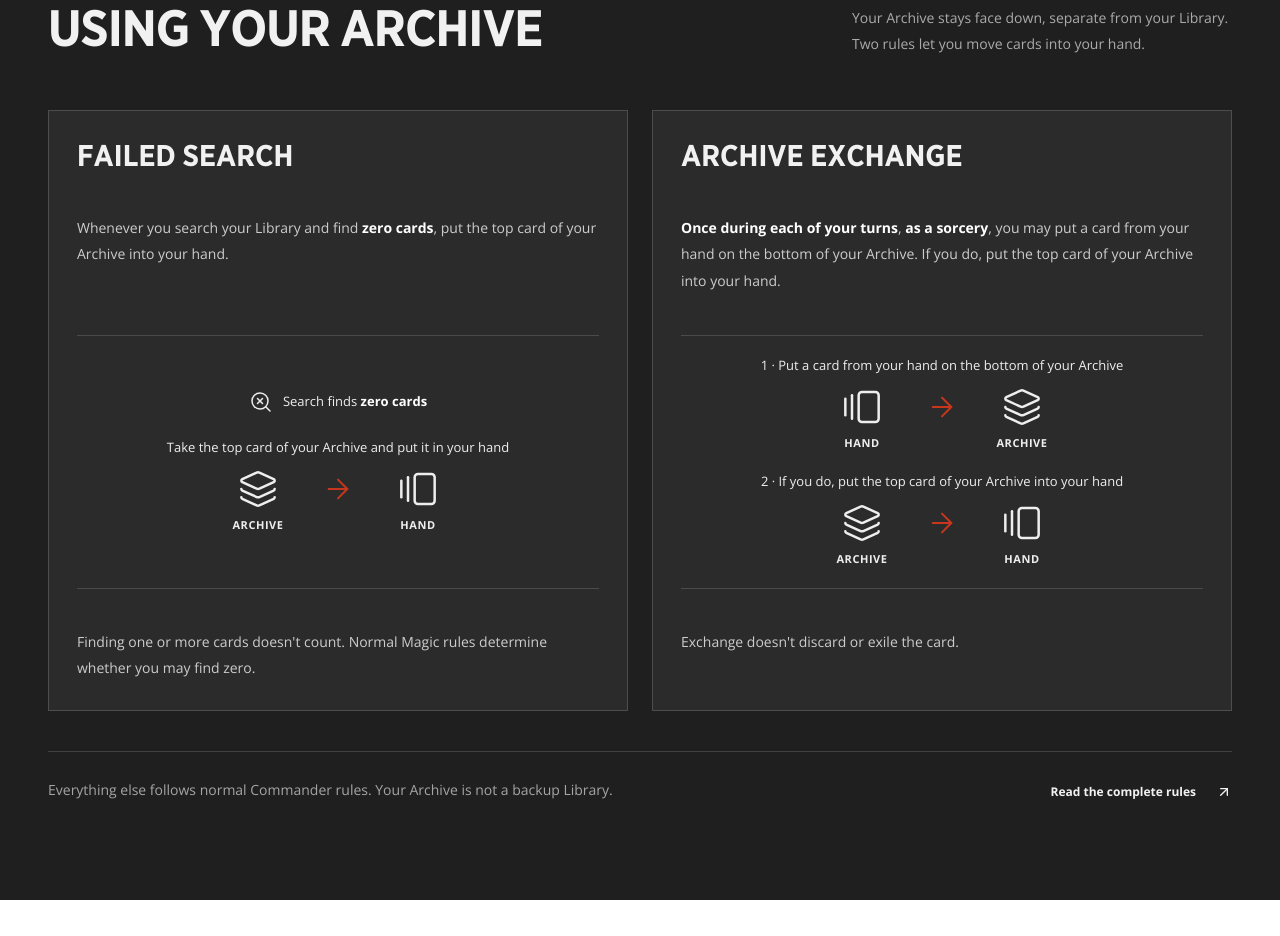
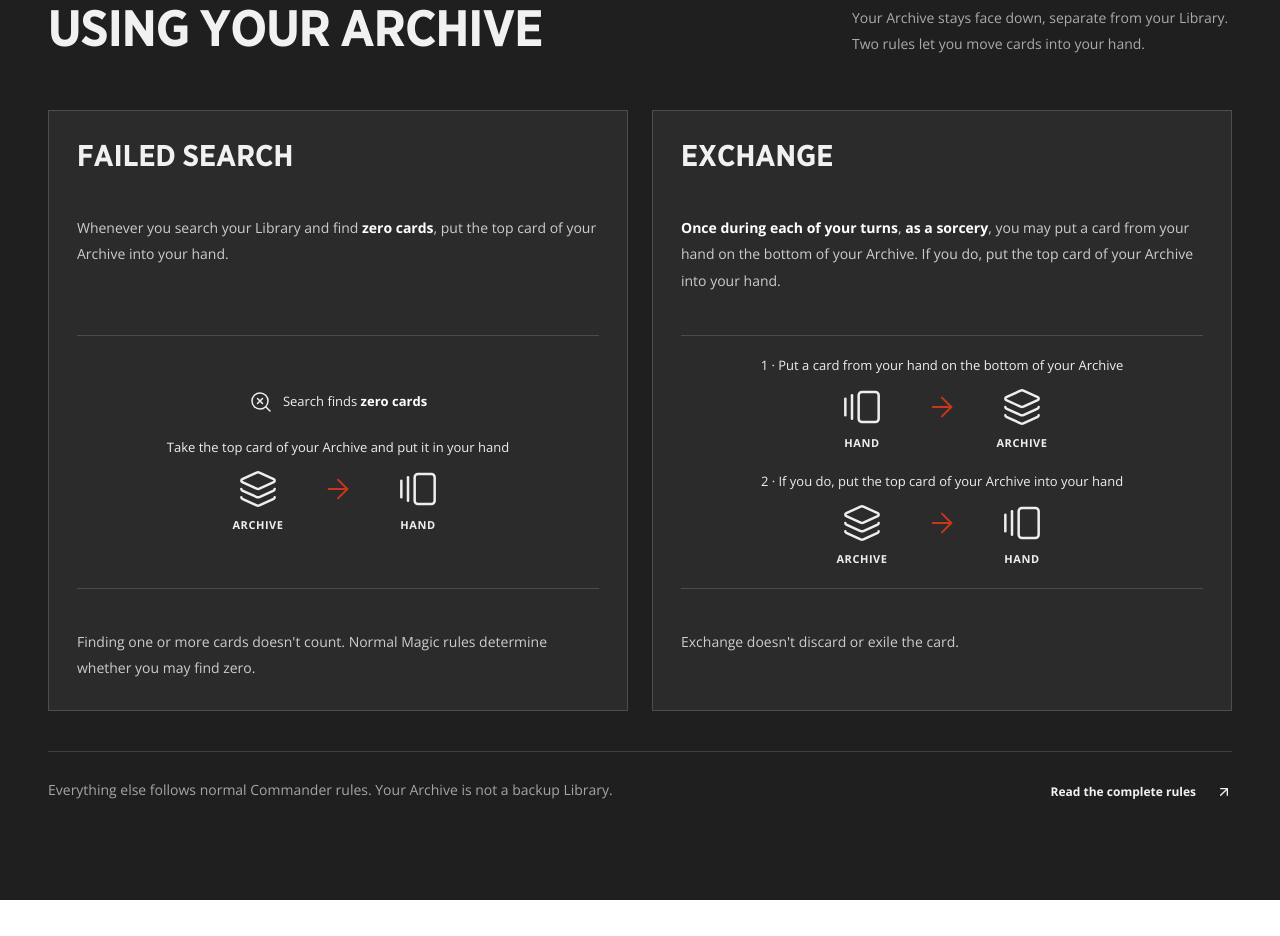
Before and after one commit to forrestweigel/archive, a Next.js app: page / in a window 1280 px wide. Shown: the part 1660-2596 px from the top of the page. Built offline with nearby package versions, Linux system fonts and the light colour scheme.

Commit message:
Refactor terminology from "Archive Exchange" to "Exchange" for consistency across documentation and code

```diff
--- a/app/api/feedback/route.ts
+++ b/app/api/feedback/route.ts
@@ -3,7 +3,7 @@
 const fields = [
   ["players", "Players", 2],
   ["duration", "Game duration (minutes)", 5],
-  ["exchanges", "Archive Exchanges", 500],
+  ["exchanges", "Exchanges", 500],
   ["search", "Failed Search", 3000],
   ["ending", "Game ending", 1000],
   ["notes", "Enjoyment, rules questions, and other feedback", 5000],
--- a/app/globals.css
+++ b/app/globals.css
@@ -75,6 +75,36 @@
   background: var(--background);
   color: var(--foreground);
   border-bottom: 1px solid var(--border);
+}
+@keyframes mobile-nav-slide-in {
+  from { transform: translateX(100%); }
+  to { transform: translateX(0); }
+}
+@keyframes mobile-nav-slide-out {
+  from { transform: translateX(0); }
+  to { transform: translateX(100%); }
+}
+@keyframes mobile-nav-fade-in {
+  from { opacity: 0; }
+  to { opacity: 1; }
+}
+@keyframes mobile-nav-fade-out {
+  from { opacity: 1; }
+  to { opacity: 0; }
+}
+@media (prefers-reduced-motion: no-preference) {
+  .mobile-nav-panel[data-state="open"] {
+    animation: mobile-nav-slide-in 250ms ease-out;
+  }
+  .mobile-nav-panel[data-state="closed"] {
+    animation: mobile-nav-slide-out 200ms ease-in;
+  }
+  .mobile-nav-overlay[data-state="open"] {
+    animation: mobile-nav-fade-in 250ms ease-out;
+  }
+  .mobile-nav-overlay[data-state="closed"] {
+    animation: mobile-nav-fade-out 200ms ease-in;
+  }
 }
 .nav-link {
   font-size: 12px;
--- a/app/page.tsx
+++ b/app/page.tsx
@@ -114,7 +114,7 @@
             </Card>
             <Card className="mechanic-card">
               <CardHeader>
-                <CardTitle>Archive Exchange</CardTitle>
+                <CardTitle>Exchange</CardTitle>
               </CardHeader>
               <CardContent>
                 <p>
--- a/app/reference/download/route.ts
+++ b/app/reference/download/route.ts
@@ -1,6 +1,6 @@
 import { getRuleSection } from "@/lib/archive";
 export function GET() {
-  const content = `ARCHIVE — ALPHA\nplayarchivemtg.com\n\nSplit 99 cards into a 40-card Library and a 59-card Archive\n\nSETUP\n${getRuleSection(2)}\n\nFAILED SEARCH\n${getRuleSection(3)}\n\nARCHIVE EXCHANGE\n${getRuleSection(4)}\n\nAll other Commander rules apply.\n`;
+  const content = `ARCHIVE — ALPHA\nplayarchivemtg.com\n\nSplit 99 cards into a 40-card Library and a 59-card Archive\n\nSETUP\n${getRuleSection(2)}\n\nFAILED SEARCH\n${getRuleSection(3)}\n\nEXCHANGE\n${getRuleSection(4)}\n\nAll other Commander rules apply.\n`;
   return new Response(content.replaceAll("**", ""), {
     headers: {
       "Content-Type": "text/plain; charset=utf-8",
--- a/app/reference/page.tsx
+++ b/app/reference/page.tsx
@@ -11,7 +11,7 @@
 import goblet from "@/app/artwork/goblet.jpg";
 export const metadata = createPageMetadata({
   title: "Reference card",
-  description: "Keep Archive Alpha at the table: a visual guide to setup, 30 starting life, Failed Search, and Archive Exchange. Print or save as PDF.",
+  description: "Keep Archive Alpha at the table: a visual guide to setup, 30 starting life, Failed Search, and Exchange. Print or save as PDF.",
   path: "/reference",
 });
 export default function Reference() {
@@ -66,7 +66,7 @@
               <Markdown>{getRuleSection(3)}</Markdown>
             </div>
             <h3 className="reference-exchange-heading">
-              Archive Exchange
+              Exchange
             </h3>
             <MechanicDiagram type="exchange" />
             <div className="prose-rules">
--- a/app/rules/page.tsx
+++ b/app/rules/page.tsx
@@ -7,7 +7,7 @@
 import spirit from "@/app/artwork/spirit.jpg";
 export const metadata = createPageMetadata({
   title: "Complete rules",
-  description: "Read the complete Archive Alpha rules: deck setup, Failed Search, Archive Exchange, and how normal Commander rules apply.",
+  description: "Read the complete Archive Alpha rules: deck setup, Failed Search, Exchange, and how normal Commander rules apply.",
   path: "/rules",
 });
 export default function Rules() {
--- a/components/feedback-form.tsx
+++ b/components/feedback-form.tsx
@@ -47,7 +47,7 @@
     const labels: Record<string, string> = {
       players: "Players",
       duration: "Game duration (minutes)",
-      exchanges: "Archive Exchanges",
+      exchanges: "Exchanges",
       search: "Failed Search",
       ending: "Game ending",
       notes: "Enjoyment, rules questions, and other feedback",
@@ -117,7 +117,7 @@
         </div>
         <div>
           <label htmlFor="exchanges" className="form-label">
-            How often did players use Archive Exchange?
+            How often did players use Exchange?
           </label>
           <Input
             id="exchanges"
--- a/components/mechanic-diagram.tsx
+++ b/components/mechanic-diagram.tsx
@@ -33,7 +33,7 @@
   return (
     <div className="mechanic-diagram">
       {type === "exchange" ? (
-        <ol className="exchange-steps" aria-label="Archive Exchange steps">
+        <ol className="exchange-steps" aria-label="Exchange steps">
           <li><CardMovement from="hand" instruction="1 · Put a card from your hand on the bottom of your Archive" /></li>
           <li><CardMovement from="archive" instruction="2 · If you do, put the top card of your Archive into your hand" /></li>
         </ol>
--- a/components/site-header.tsx
+++ b/components/site-header.tsx
@@ -53,9 +53,9 @@
             </Button>
           </Dialog.Trigger>
           <Dialog.Portal>
-            <Dialog.Overlay className="fixed inset-0 z-50 bg-black/60" />
-            <Dialog.Content className="fixed inset-y-0 right-0 z-50 w-[min(90vw,360px)] bg-background p-8 text-foreground">
-              <Dialog.Title>
+            <Dialog.Overlay className="mobile-nav-overlay fixed inset-0 z-50 bg-black/60" />
+            <Dialog.Content className="mobile-nav-panel fixed inset-y-0 right-0 z-50 w-[min(90vw,360px)] overflow-y-auto bg-background p-8 text-foreground shadow-xl">
+              <Dialog.Title className="sr-only">
                 Archive navigation
               </Dialog.Title>
               <Dialog.Description className="sr-only">
--- a/lib/archive.ts
+++ b/lib/archive.ts
@@ -34,7 +34,7 @@
     "A Library search that finds zero cards. Finding one or more cards is not a Failed Search, even if the effect allowed you to find more. Normal Magic rules determine whether you may find zero cards.",
   ],
   [
-    "When can I use Archive Exchange?",
+    "When can I use Exchange?",
     "Once during each of your turns, as a sorcery. Put a card from your hand on the bottom of your Archive; if you do, put the top card of your Archive into your hand. This does not discard or exile the card.",
   ],
   [
```
Also changed, not shown: .agents/skills/archive-format/SKILL.md, 2 other files (tests, documents, lock files or other folders).
